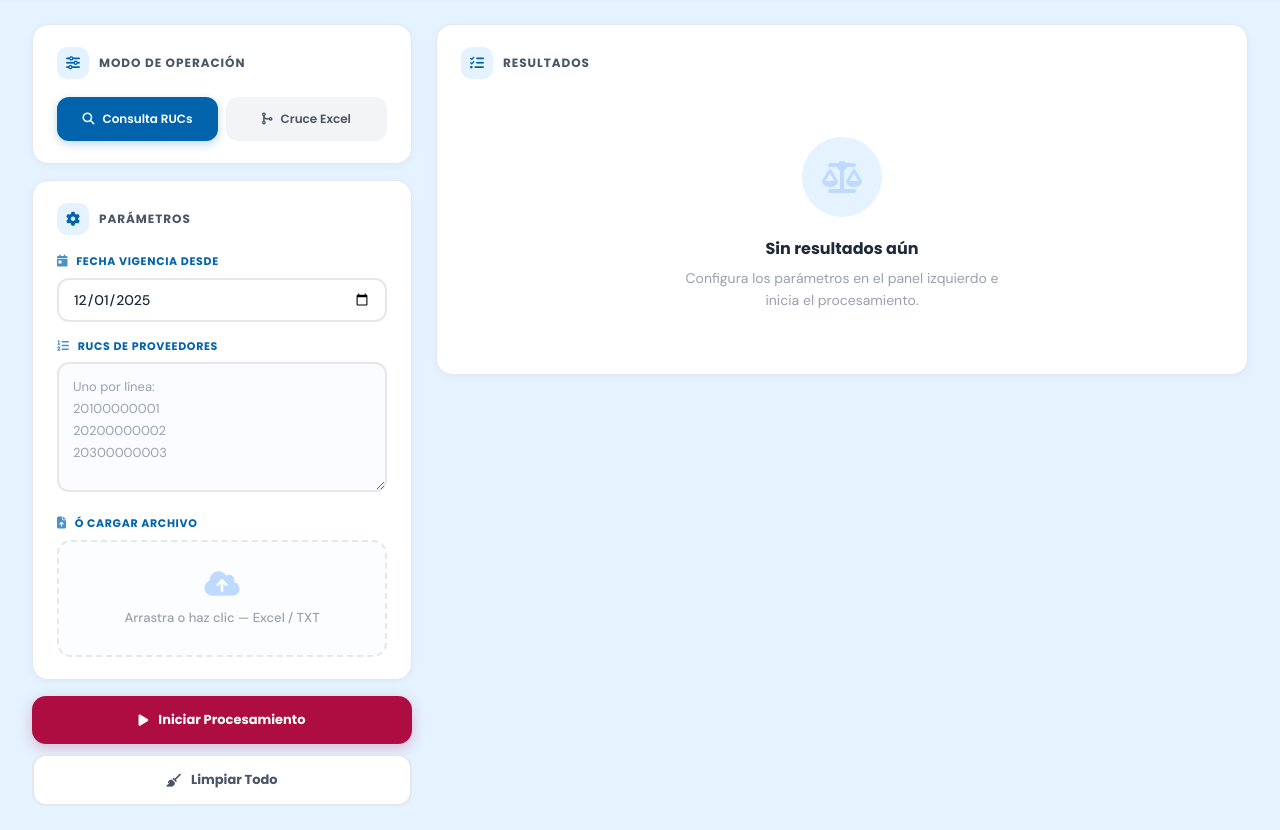
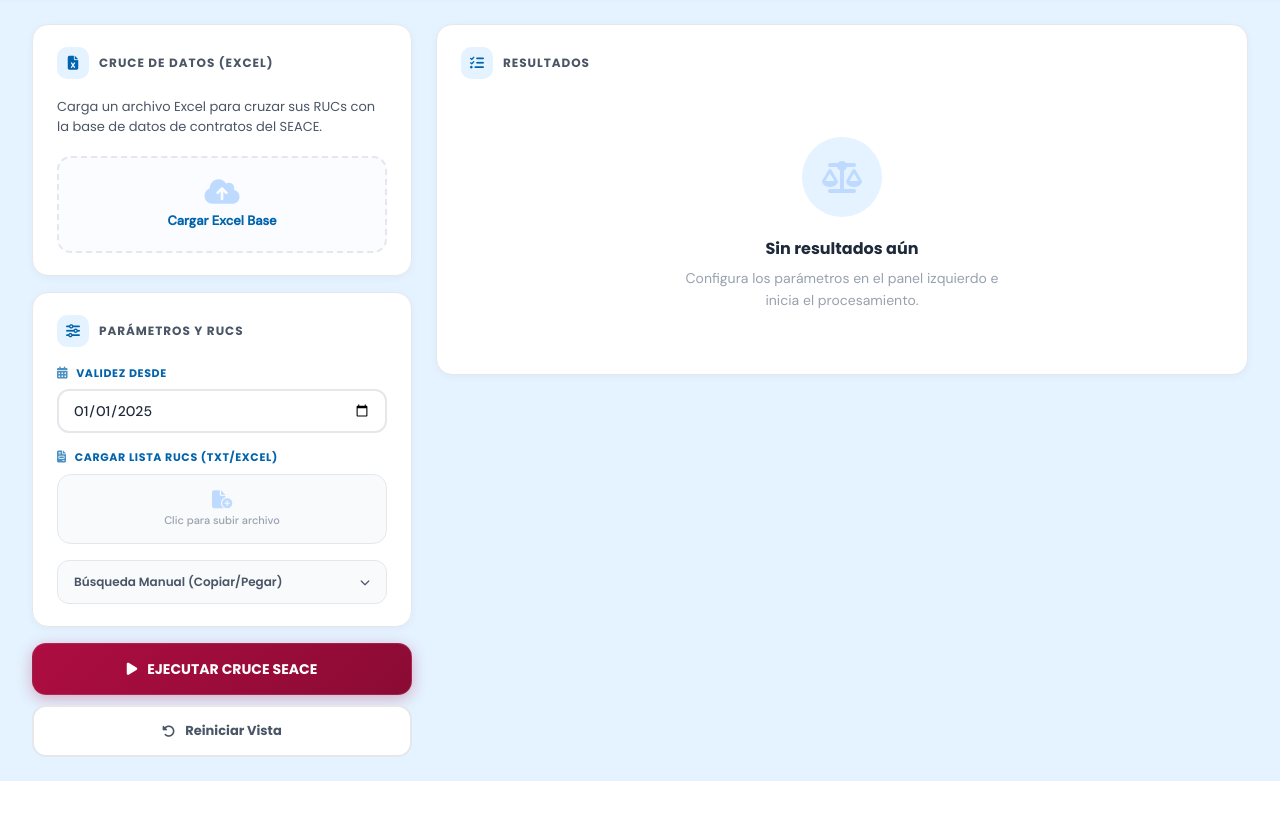
Before and after one commit to AleZorrillaDev/SICODE, a FastAPI app: template app/modulos/seace/templates/seace/index.html in a window 1280 px wide. Shown: the part 70-900 px from the top of the page. After the commit the page ends 851 px from the top, so only its background shows below. Run offline with FastAPI, Linux system fonts and the light colour scheme; the template is opened without the code that fills it, so the values that code supplies are empty.

Commit message:
Refactor SEACE: prioritización de cruce Excel y búsqueda manual colapsable

```diff
--- a/app/modulos/seace/templates/seace/index.html
+++ b/app/modulos/seace/templates/seace/index.html
@@ -28,102 +28,95 @@
              ========================================== -->
         <div class="sc-sidebar">
 
-            <!-- Card: Modo de operación -->
+            <!-- Card Principial: CRUCE EXCEL (Prioritario) -->
+            <div class="sc-card">
+                <div class="sc-card-header">
+                    <i class="fa-solid fa-file-excel"></i>
+                    <h3>CRUCE DE DATOS (EXCEL)</h3>
+                </div>
+
+                <p style="font-size: 13px; color: var(--text-gray); margin-bottom: 20px; line-height: 1.5;">
+                    Carga un archivo Excel para cruzar sus RUCs con la base de datos de contratos del SEACE.
+                </p>
+
+                <!-- Dropzone Principal (SHRINKED) -->
+                <div class="sc-field">
+                    <div class="sc-dropzone" id="dropzone-cruce"
+                        onclick="document.getElementById('fileInputCruce').click()"
+                        style="padding: 20px 15px; border-width: 2px; background: #fafcff;">
+                        <i class="fa-solid fa-cloud-arrow-up sc-dropzone-icon" style="font-size: 28px; margin-bottom: 5px;"></i>
+                        <span class="sc-dropzone-text" id="labelFileCruce" style="font-size: 13px; font-weight: 700; color: var(--primary-blue);">
+                            Cargar Excel Base
+                        </span>
+                        <input type="file" id="fileInputCruce" accept=".xlsx,.xls" hidden
+                            onchange="onFileCruceChange()">
+                    </div>
+                </div>
+
+
+            </div>
+
+            <!-- Card: Parámetros y Búsqueda Manual -->
             <div class="sc-card">
                 <div class="sc-card-header">
                     <i class="fa-solid fa-sliders"></i>
-                    <h3>MODO DE OPERACIÓN</h3>
-                </div>
-                <div class="sc-mode-tabs">
-                    <button class="sc-tab active" id="tab-consulta" onclick="setMode('consulta')">
-                        <i class="fa-solid fa-magnifying-glass"></i>
-                        Consulta RUCs
-                    </button>
-                    <button class="sc-tab" id="tab-cruce" onclick="setMode('cruce')">
-                        <i class="fa-solid fa-code-merge"></i>
-                        Cruce Excel
-                    </button>
-                </div>
-            </div>
-
-            <!-- Card: Parámetros -->
-            <div class="sc-card">
-                <div class="sc-card-header">
-                    <i class="fa-solid fa-gear"></i>
-                    <h3>PARÁMETROS</h3>
+                    <h3>PARÁMETROS Y RUCs</h3>
                 </div>
 
                 <!-- Fecha -->
                 <div class="sc-field">
                     <div class="sc-field-label">
-                        <i class="fa-solid fa-calendar-day"></i>
-                        FECHA VIGENCIA DESDE
+                        <i class="fa-solid fa-calendar-alt"></i>
+                        VALIDEZ DESDE
                     </div>
-                    <input type="date" class="sc-input" id="startDate" value="2025-12-01">
+                    <input type="date" class="sc-input" id="startDate" value="2025-01-01">
                 </div>
 
-                <!-- ===== MODO CONSULTA: RUCs ===== -->
-                <div id="panel-consulta">
-                    <div class="sc-field">
+                <!-- Cargar Lista de RUCs (Archivo) -->
+                <div class="sc-field" style="margin-top: 15px;">
                     <div class="sc-field-label">
-                            <i class="fa-solid fa-list-ol"></i>
-                            RUCs DE PROVEEDORES
-                        </div>
-                        <textarea id="rucsTextarea" class="sc-textarea"
-                            placeholder="Uno por línea:&#10;20100000001&#10;20200000002&#10;20300000003"></textarea>
-                    </div>
-
-                    <div class="sc-field">
-                        <div class="sc-field-label">
-                            <i class="fa-solid fa-file-arrow-up"></i>
-                            Ó CARGAR ARCHIVO
+                        <i class="fa-solid fa-file-invoice"></i>
+                        CARGAR LISTA RUCs (TXT/EXCEL)
                     </div>
                     <div class="sc-dropzone" id="dropzone-rucs"
-                            onclick="document.getElementById('fileInputRucs').click()">
-                            <i class="fa-solid fa-cloud-arrow-up sc-dropzone-icon"></i>
-                            <span class="sc-dropzone-text" id="labelFileRucs">Arrastra o haz clic — Excel / TXT</span>
+                        onclick="document.getElementById('fileInputRucs').click()"
+                        style="padding: 15px; border-style: solid; border-width: 1px; background: #f8fafc;">
+                        <i class="fa-solid fa-file-circle-plus sc-dropzone-icon" style="font-size: 18px; margin-bottom: 4px;"></i>
+                        <span class="sc-dropzone-text" id="labelFileRucs" style="font-size: 11px;">Clic para subir archivo</span>
                         <input type="file" id="fileInputRucs" accept=".txt,.xlsx,.xls" hidden
                             onchange="onFileRucsChange()">
                     </div>
                 </div>
-                </div>
 
-                <!-- ===== MODO CRUCE: Excel base ===== -->
-                <div id="panel-cruce" style="display:none;">
+                <!-- Búsqueda Manual (Oculto por defecto) -->
+                <div style="margin-top: 15px;">
+                    <button type="button" class="sc-toggle-btn" id="btn-toggle-manual" onclick="toggleManualSearch()">
+                        <span>Búsqueda Manual (Copiar/Pegar)</span>
+                        <i class="fa-solid fa-chevron-down" id="manual-toggle-icon"></i>
+                    </button>
+
+                    <div id="panel-manual-search" style="display: none; margin-top: 15px; border-top: 1px solid #f1f5f9; padding-top: 15px;">
                         <div class="sc-field">
                             <div class="sc-field-label">
-                            <i class="fa-solid fa-file-excel"></i>
-                            ARCHIVO EXCEL BASE
+                                <i class="fa-solid fa-keyboard"></i>
+                                PEGAR RUCs MANUALMENTE
                             </div>
-                        <div class="sc-dropzone" id="dropzone-cruce"
-                            onclick="document.getElementById('fileInputCruce').click()">
-                            <i class="fa-solid fa-cloud-arrow-up sc-dropzone-icon"></i>
-                            <span class="sc-dropzone-text" id="labelFileCruce">Excel con columna de RUCs para
-                                cruce</span>
-                            <input type="file" id="fileInputCruce" accept=".xlsx,.xls" hidden
-                                onchange="onFileCruceChange()">
+                            <textarea id="rucsTextarea" class="sc-textarea" style="min-height: 120px;"
+                                placeholder="Ejemplo:&#10;20123456789&#10;20987654321&#10;(Uno por cada línea)"></textarea>
                         </div>
-                    </div>
-
-                    <div class="sc-field">
-                        <div class="sc-field-label">
-                            <i class="fa-solid fa-table-columns"></i>
-                            NOMBRE COLUMNA RUC
-                        </div>
-                        <input type="text" class="sc-input" id="colRuc" placeholder="Ej: RUC (auto-detecta si vacío)">
                     </div>
                 </div>
             </div>
 
             <!-- Acciones -->
             <div class="sc-actions">
-                <button class="sc-btn sc-btn-primary" id="btnProcess" onclick="startProcess()">
+                <button class="sc-btn sc-btn-primary" id="btnProcess" onclick="startProcess()" style="height: 52px; font-size: 14px;">
                     <i class="fa-solid fa-play"></i>
-                    <span id="btnProcessLabel">Iniciar Procesamiento</span>
+                    <span id="btnProcessLabel">EJECUTAR CRUCE SEACE</span>
                 </button>
                 <button class="sc-btn sc-btn-secondary" onclick="clearAll()">
-                    <i class="fa-solid fa-broom"></i>
-                    Limpiar Todo
+                    <i class="fa-solid fa-rotate-left"></i>
+                    Reiniciar Vista
                 </button>
             </div>
 
@@ -211,22 +204,51 @@
 {% block scripts %}
 <script>
     /* ============================================================
-       MODO
+       MODOS Y UI
        ============================================================ */
-    let currentMode = 'consulta';
+    let currentMode = 'cruce'; // Por defecto Cruce
+    let manualSearchVisible = false;
 
-    function setMode(mode) {
-        currentMode = mode;
-        document.getElementById('tab-consulta').classList.toggle('active', mode === 'consulta');
-        document.getElementById('tab-cruce').classList.toggle('active', mode === 'cruce');
-        document.getElementById('panel-consulta').style.display = mode === 'consulta' ? 'block' : 'none';
-        document.getElementById('panel-cruce').style.display = mode === 'cruce' ? 'block' : 'none';
-        resetResults();
+    function toggleManualSearch() {
+        manualSearchVisible = !manualSearchVisible;
+        const panel = document.getElementById('panel-manual-search');
+        const icon = document.getElementById('manual-toggle-icon');
+        const btn = document.getElementById('btn-toggle-manual');
+
+        if (manualSearchVisible) {
+            panel.style.display = 'block';
+            icon.style.transform = 'rotate(180deg)';
+            btn.classList.add('active');
+            currentMode = 'consulta';
+        } else {
+            panel.style.display = 'none';
+            icon.style.transform = 'rotate(0deg)';
+            btn.classList.remove('active');
+            // Si hay un archivo de cruce, volvemos a modo cruce
+            if (document.getElementById('fileInputCruce').files[0]) {
+                currentMode = 'cruce';
+            }
+        }
     }
 
     /* ============================================================
        ARCHIVOS
        ============================================================ */
+    function onFileCruceChange() {
+        const f = document.getElementById('fileInputCruce').files[0];
+        const label = document.getElementById('labelFileCruce');
+        const zone = document.getElementById('dropzone-cruce');
+        if (f) {
+            label.textContent = f.name;
+            zone.classList.add('has-file');
+            currentMode = 'cruce';
+            showToast('Excel Base cargado.', 'success');
+        } else {
+            label.textContent = 'Cargar Excel Base';
+            zone.classList.remove('has-file');
+        }
+    }
+
     function onFileRucsChange() {
         const f = document.getElementById('fileInputRucs').files[0];
         const label = document.getElementById('labelFileRucs');
@@ -234,21 +256,10 @@
         if (f) {
             label.textContent = f.name;
             zone.classList.add('has-file');
+            currentMode = 'consulta'; // Cambiar a modo consulta/lista
+            showToast('Lista de RUCs cargada.', 'success');
         } else {
-            label.textContent = 'Arrastra o haz clic — Excel / TXT';
-            zone.classList.remove('has-file');
-        }
-    }
-
-    function onFileCruceChange() {
-        const f = document.getElementById('fileInputCruce').files[0];
-        const label = document.getElementById('labelFileCruce');
-        const zone = document.getElementById('dropzone-cruce');
-        if (f) {
-            label.textContent = f.name;
-            zone.classList.add('has-file');
-        } else {
-            label.textContent = 'Excel con columna de RUCs para cruce';
+            label.textContent = 'Clic para subir archivo';
             zone.classList.remove('has-file');
         }
     }
@@ -258,15 +269,16 @@
        ============================================================ */
     function clearAll() {
         document.getElementById('rucsTextarea').value = '';
+        document.getElementById('fileInputCruce').value = '';
         document.getElementById('fileInputRucs').value = '';
-        document.getElementById('fileInputCruce').value = '';
-        document.getElementById('labelFileRucs').textContent = 'Arrastra o haz clic — Excel / TXT';
+        document.getElementById('labelFileCruce').textContent = 'Cargar Excel Base';
+        document.getElementById('labelFileRucs').textContent = 'Clic para subir archivo';
+        document.getElementById('dropzone-cruce').classList.remove('has-file');
         document.getElementById('dropzone-rucs').classList.remove('has-file');
-        document.getElementById('labelFileCruce').textContent = 'Excel con columna de RUCs para cruce';
-        document.getElementById('dropzone-cruce').classList.remove('has-file');
-        document.getElementById('colRuc').value = '';
+
+        if (manualSearchVisible) toggleManualSearch();
         resetResults();
-        showToast('Se limpiaron todos los campos.', 'info');
+        showToast('Vista reiniciada.', 'info');
     }
 
     function resetResults() {
@@ -286,28 +298,29 @@
         const label = document.getElementById('btnProcessLabel');
 
         // Recoger data
-        let rucsText = '';
-        if (currentMode === 'consulta') {
-            rucsText = document.getElementById('rucsTextarea').value.trim();
-        }
+        const rucsText = document.getElementById('rucsTextarea').value.trim();
+        const fileCruce = document.getElementById('fileInputCruce').files[0];
         const fileRucs = document.getElementById('fileInputRucs').files[0];
-        const fileCruce = document.getElementById('fileInputCruce').files[0];
         const startDate = document.getElementById('startDate').value;
+
+        // Prioridad: 1. Excel Cruce, 2. Archivo RUCs, 3. Manual
+        if (fileCruce) currentMode = 'cruce';
+        else if (fileRucs || rucsText) currentMode = 'consulta';
 
         // Validaciones
         if (currentMode === 'consulta' && !rucsText && !fileRucs) {
-            showToast('Ingrese RUCs o seleccione un archivo.', 'warning');
+            showToast('Ingrese RUCs o suba un archivo de lista.', 'warning');
             return;
         }
         if (currentMode === 'cruce' && !fileCruce) {
-            showToast('Seleccione un archivo Excel base para el cruce.', 'warning');
+            showToast('Debe cargar un archivo Excel para realizar el cruce.', 'warning');
             return;
         }
 
         // UI: Loading
         btn.disabled = true;
-        label.textContent = 'Procesando...';
-        btn.querySelector('i').className = 'fa-solid fa-spinner fa-spin';
+        label.textContent = 'PROCESANDO SEACE...';
+        btn.querySelector('i').className = 'fa-solid fa-sync fa-spin';
 
         document.getElementById('progressCard').style.display = 'block';
         document.getElementById('emptyState').style.display = 'none';
@@ -317,17 +330,17 @@
 
         const fill = document.getElementById('progressFill');
         const pct = document.getElementById('progressPercent');
-        fill.style.width = '5%';
-        pct.textContent = '5%';
+        fill.style.width = '0%';
+        pct.textContent = '0%';
 
-        let p = 5;
+        let p = 0;
         const interval = setInterval(() => {
-            if (p < 88) {
-                p += Math.random() * 4;
+            if (p < 92) {
+                p += Math.random() * 3;
                 fill.style.width = Math.round(p) + '%';
                 pct.textContent = Math.round(p) + '%';
             }
-        }, 350);
+        }, 400);
 
         // FormData
         const fd = new FormData();
@@ -335,25 +348,24 @@
             if (rucsText) fd.append('rucs', rucsText);
             if (fileRucs) fd.append('file', fileRucs);
         } else {
-            if (fileCruce) fd.append('file', fileCruce);
-            const col = document.getElementById('colRuc').value.trim();
-            if (col) fd.append('col_ruc', col);
+            fd.append('file', fileCruce);
         }
         fd.append('start_date', startDate);
 
         try {
             const res = await fetch('/seace/process', { method: 'POST', body: fd });
             clearInterval(interval);
-            fill.style.width = '100%';
-            pct.textContent = '100%';
 
             const data = await res.json();
             if (!res.ok || data.status === 'error') throw new Error(data.message || 'Error en el servidor');
 
+            fill.style.width = '100%';
+            pct.textContent = '100%';
+
             setTimeout(() => {
                 document.getElementById('progressCard').style.display = 'none';
                 renderResults(data);
-            }, 500);
+            }, 600);
 
         } catch (err) {
             clearInterval(interval);
@@ -362,7 +374,7 @@
             document.getElementById('emptyState').style.display = 'flex';
         } finally {
             btn.disabled = false;
-            label.textContent = 'Iniciar Procesamiento';
+            label.textContent = 'EJECUTAR CRUCE SEACE';
             btn.querySelector('i').className = 'fa-solid fa-play';
         }
     }
--- a/app/static/css/seace.css
+++ b/app/static/css/seace.css
@@ -21,7 +21,7 @@
   min-height: calc(100vh - 70px);
   background: var(--primary-blue-light, #e4f3ff);
   padding: 24px 32px;
-    font-family: var(--font-main, 'Poppins', sans-serif);
+  font-family: var(--font-main, "Poppins", sans-serif);
 }
 
 /* ============================================================
@@ -176,13 +176,15 @@
   border: 2px solid var(--border-gray, #e5e7eb);
   border-radius: 12px;
   padding: 0 14px;
-    font-family: var(--font-body, 'DM Sans');
+  font-family: var(--font-body, "DM Sans");
   font-size: 14px;
   font-weight: 500;
   color: var(--text-dark, #1e2939);
   background: white;
   outline: none;
-    transition: border-color 0.2s, box-shadow 0.2s;
+  transition:
+    border-color 0.2s,
+    box-shadow 0.2s;
 }
 
 .sc-input:focus {
@@ -202,13 +204,15 @@
   border: 2px solid var(--border-gray, #e5e7eb);
   border-radius: 12px;
   padding: 12px 14px;
-    font-family: 'JetBrains Mono', 'Fira Code', 'Consolas', monospace;
+  font-family: "JetBrains Mono", "Fira Code", "Consolas", monospace;
   font-size: 13px;
   color: var(--text-dark);
   background: #fafcff;
   outline: none;
   resize: vertical;
-    transition: border-color 0.2s, box-shadow 0.2s;
+  transition:
+    border-color 0.2s,
+    box-shadow 0.2s;
   line-height: 1.7;
 }
 
@@ -254,7 +258,9 @@
   color: var(--primary-blue-border, #bedbff);
   display: block;
   margin-bottom: 10px;
-    transition: color 0.2s, transform 0.2s;
+  transition:
+    color 0.2s,
+    transform 0.2s;
 }
 
 .sc-dropzone:hover .sc-dropzone-icon {
@@ -313,13 +319,16 @@
 }
 
 .sc-btn-primary {
-    background: var(--pink-btn, #ae0d41);
+    background: linear-gradient(135deg, var(--pink-btn, #ae0d41), #8a0b34);
     color: white;
-    box-shadow: 0 4px 14px rgba(174, 13, 65, 0.25);
+    box-shadow: 0 4px 15px rgba(174, 13, 65, 0.3);
+    border: 1px solid rgba(255, 255, 255, 0.1);
 }
 
 .sc-btn-primary:hover {
-    box-shadow: 0 6px 20px rgba(174, 13, 65, 0.3);
+    background: linear-gradient(135deg, #c4104a, var(--pink-btn, #ae0d41));
+    box-shadow: 0 8px 25px rgba(174, 13, 65, 0.4);
+    transform: translateY(-3px);
 }
 
 .sc-btn-primary:disabled {
@@ -352,6 +361,41 @@
   box-shadow: 0 6px 20px rgba(16, 121, 62, 0.3);
 }
 
+/* Toggle Button (Manual Search) */
+.sc-toggle-btn {
+  width: 100%;
+  display: flex;
+  align-items: center;
+  justify-content: space-between;
+  padding: 12px 16px;
+  background: #f8fafc;
+  border: 1px solid var(--border-gray, #e5e7eb);
+  border-radius: 12px;
+  font-family: var(--font-main);
+  font-size: 12px;
+  font-weight: 600;
+  color: var(--text-gray);
+  cursor: pointer;
+  transition: all 0.2s;
+}
+
+.sc-toggle-btn:hover {
+  background: var(--primary-blue-light);
+  border-color: var(--primary-blue-border);
+  color: var(--primary-blue);
+}
+
+.sc-toggle-btn.active {
+  background: var(--primary-blue-light);
+  border-color: var(--primary-blue);
+  color: var(--primary-blue);
+}
+
+.sc-toggle-btn i {
+  transition: transform 0.3s ease;
+  font-size: 10px;
+}
+
 /* ============================================================
    CONTENT (derecha)
    ============================================================ */
@@ -378,7 +422,11 @@
 
 .sc-progress-fill {
   height: 100%;
-    background: linear-gradient(90deg, var(--primary-blue), var(--pink-btn, #ae0d41));
+  background: linear-gradient(
+    90deg,
+    var(--primary-blue),
+    var(--pink-btn, #ae0d41)
+  );
   width: 0%;
   transition: width 0.4s ease;
   border-radius: 4px;
@@ -597,7 +645,7 @@
 }
 
 .sc-tag {
-    font-family: 'JetBrains Mono', 'Consolas', monospace;
+  font-family: "JetBrains Mono", "Consolas", monospace;
   font-size: 12px;
   font-weight: 700;
   padding: 5px 14px;
```
Also changed, not shown: app/modulos/inicio/templates/inicio/index.html (+11 -32 lines). Lines whose indentation alone changed are shown as unchanged.
